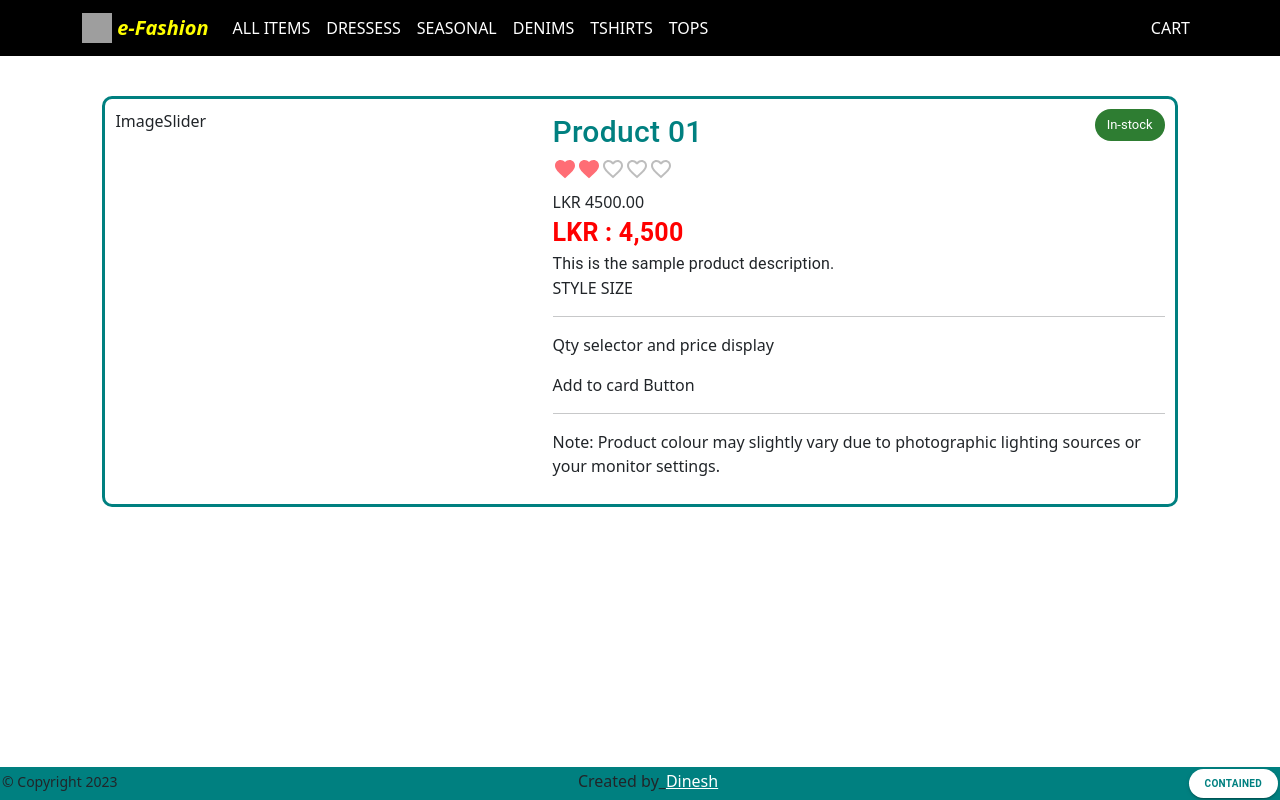
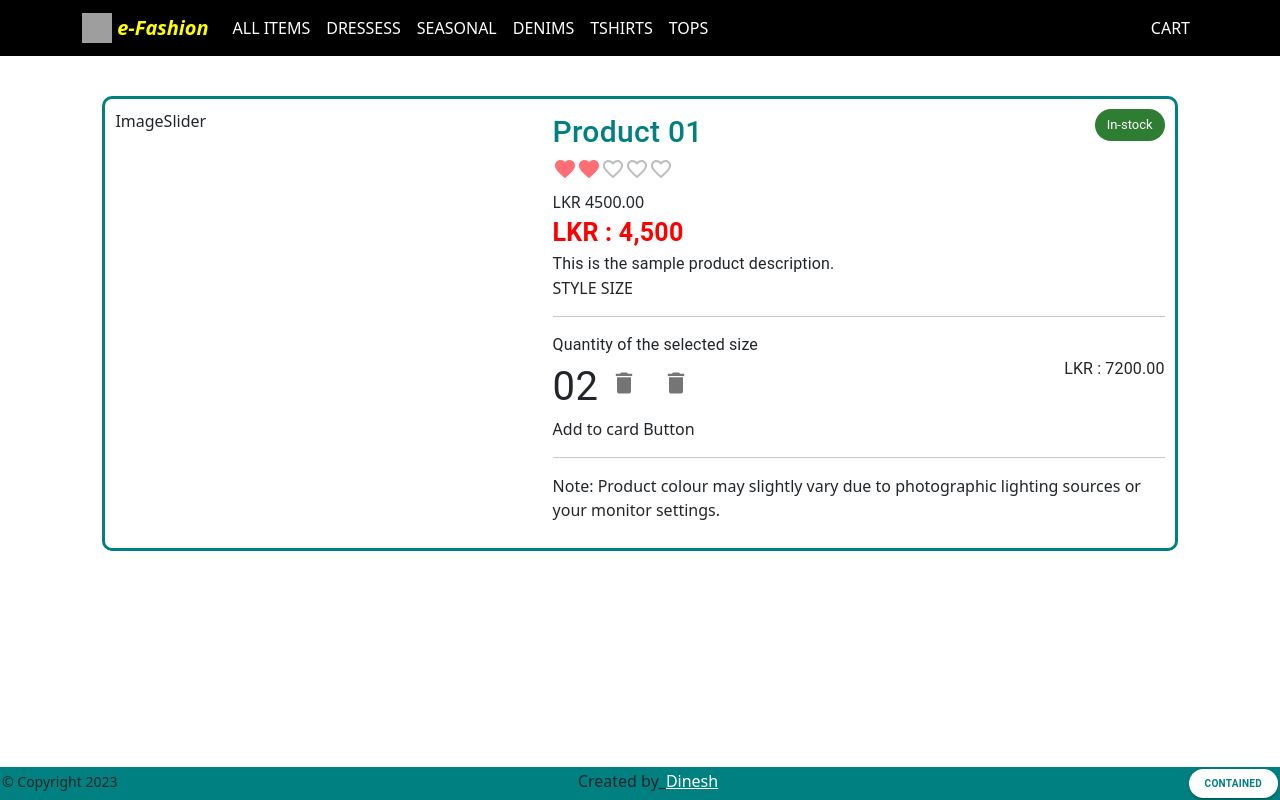
Before and after one commit to dineshabey/react-e-fashion-store, a React (Create React App) app: page / in a window 1280 px wide. Built offline with nearby package versions, Linux system fonts and the light colour scheme; grey boxes are pictures that could not be loaded.

Commit message:
qty and price section main layouts design done

```diff
--- a/src/layouts/productsDetails/ProductDetailsSections.js
+++ b/src/layouts/productsDetails/ProductDetailsSections.js
@@ -4,13 +4,14 @@ import RatingComponets from './RatingComponets';
 import StockStatusChip from './StockStatusChip';
 import PriceComponets from '../../components/productDetails/PriceComponets';
 import ProductNameDetails from '../../components/productDetails/ProductNameDetails';
+import QtyAndPriceSections from './productDetailsSections/QtyAndPriceSections';
 
 export default function ProductDetailsSections() {
   return (
     <Grid container justifyContent={'flex-start'}>
       <Grid container justifyContent={'space-between'}>
         <Grid item>
-          <ProductNameDetails name={'Product 01'}/>
+          <ProductNameDetails name={'Product 01'} />
         </Grid>
         <Grid item>
           <StockStatusChip />
@@ -27,7 +28,9 @@ export default function ProductDetailsSections() {
         </Typography>
         <p>STYLE SIZE</p>
         <hr />
-        <p>Qty selector and price display</p>
+        <Typography>
+          <QtyAndPriceSections />
+        </Typography>
         <p>Add to card Button</p>
         <hr />
         <p>Note: Product colour may slightly vary due to photographic lighting sources or your monitor settings.</p>
--- /dev/null
+++ b/src/layouts/productsDetails/productDetailsSections/QtyAndPriceSections.js
@@ -0,0 +1,21 @@
+import { Grid, Typography } from '@mui/material'
+import React from 'react'
+import QtySelectSection from './qtyAndPriceSection/QtySelectSection'
+
+export default function QtyAndPriceSections() {
+  return (
+    <Grid container justifyContent={'space-between'}>
+      <Grid item xs={12}>
+        <Typography>Quantity of the selected size</Typography>
+      </Grid>
+      <Grid item xs={6}>
+        <QtySelectSection/>
+      </Grid>
+      <Grid item xs={6} sx={{ textAlign: 'end' }}>
+        <Typography>
+          LKR : 7200.00
+        </Typography>
+      </Grid>
+    </Grid>
+  )
+}
--- /dev/null
+++ b/src/layouts/productsDetails/productDetailsSections/qtyAndPriceSection/QtySelectSection.js
@@ -0,0 +1,26 @@
+import React from 'react'
+import { Grid, Typography } from '@mui/material'
+import IconButton from '@mui/material/IconButton';
+import DeleteIcon from '@mui/icons-material/Delete';
+
+export default function QtySelectSection() {
+  return (
+    <Grid container justifyContent={'flex-start'}>
+      <Grid item>
+        <Typography sx={{fontSize:'40px'}}>
+          02
+        </Typography>
+      </Grid>
+      <Grid item>
+        <IconButton aria-label="delete" size="large">
+          <DeleteIcon fontSize="inherit" />
+        </IconButton>
+      </Grid>
+      <Grid item>
+        <IconButton aria-label="delete" size="large">
+          <DeleteIcon fontSize="inherit" />
+        </IconButton>
+      </Grid>
+    </Grid>
+  )
+}
```
